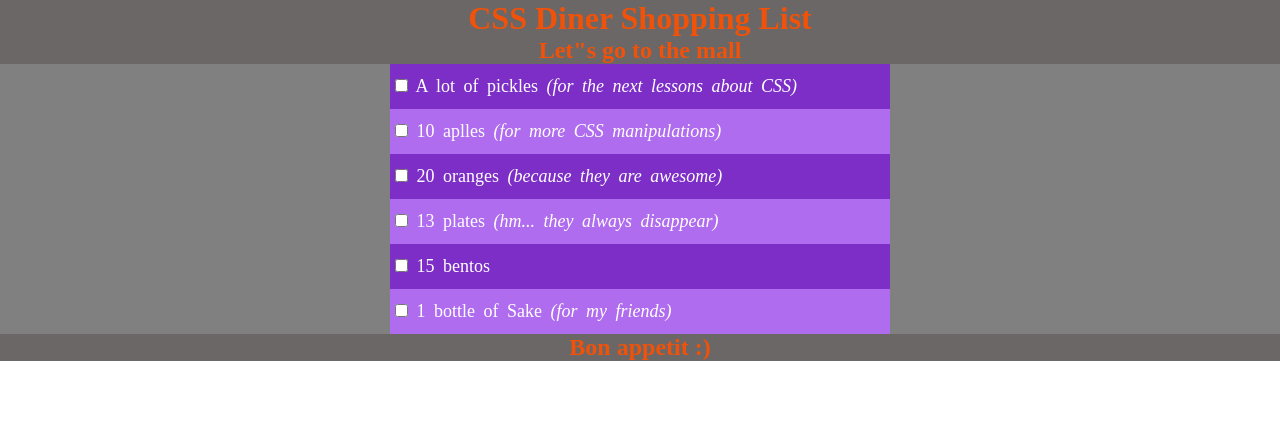
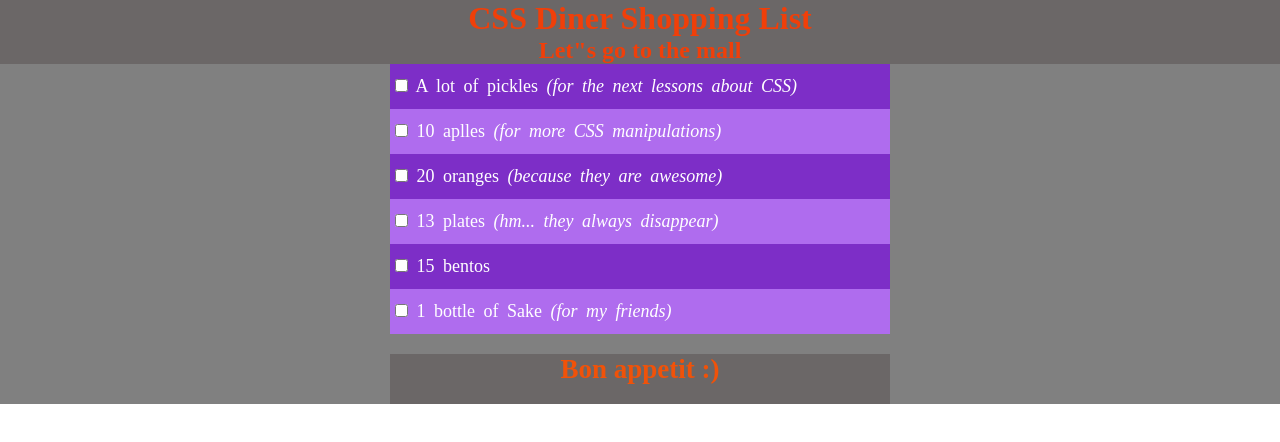
Before and after one commit to Katiasun/Lesson6_part2, a plain HTML site: page index.html in a window 1280 px wide. Drawn offline with Linux system fonts and the light colour scheme.

Commit message:
footer height

```diff
--- a/css/style.css
+++ b/css/style.css
@@ -1,6 +1,7 @@
 * {
   margin: 0;
   padding: 0;
+  transition: all 0.1s ease-in;
 }
 header {
   background-color: rgb(107, 103, 103);
@@ -8,7 +9,7 @@ header {
 h1,
 h2 {
   text-align: center;
-  color: rgb(240, 82, 9);
+  color: rgb(240, 63, 9);
 }
 .container {
   font-size: 18px;
@@ -48,6 +49,10 @@ main div {
 }
 .piwnica {
   background-color: rgb(107, 103, 103);
+  height: 50px;
+}
+footer {
+  margin-top: 20px;
 }
 footer h2 {
   text-align: center;
--- a/index.html
+++ b/index.html
@@ -38,15 +38,15 @@
         </li>
         <li>
           <input type="checkbox" id="bottle">
-          <label for="bottle">1 bottle of Sake <i>(for my friends)</i></label>
+          <label for="bottle">1 bottle of Sake <span></span> <i>(for my friends)</i></label>
         </li>
       </ul>
       </div>
+      <footer>
+        <div class="piwnica">
+          <h2>Bon appetit :)</h2>
+        </div>
+      </footer>
     </main>
-    <footer>
-      <div class="piwnica">
-        <h2>Bon appetit :)</h2>
-      </div>
-    </footer>
   </body>
 </html>
```
